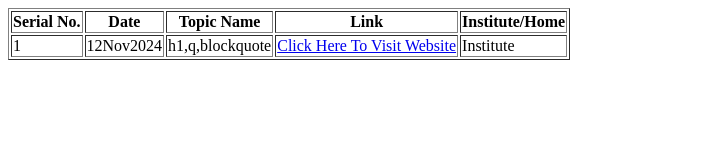
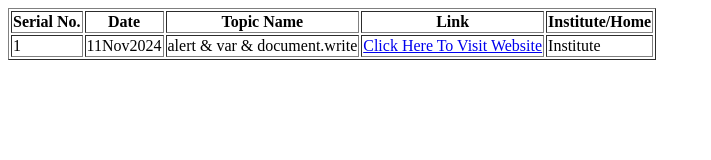
Before and after one commit to KavishRajput/JAVASCRIPT, a plain HTML site: page index.html in a window 1280 px wide. Shown: the whole page, without its empty margins (0-711 px from the left). Drawn offline with Linux system fonts and the light colour scheme.

Commit message:
Update index.html

```diff
--- a/index.html
+++ b/index.html
@@ -16,9 +16,9 @@
         </tr>
         <tr>
             <td>1</td>
-            <td>12Nov2024</td>
-            <td>h1,q,blockquote</td>
-            <td><a href="https://kavishrajput.github.io/HTML/Lectures/12Nov2024/h1_q_blockquote.html">Click Here To Visit Website</a></td>
+            <td>11Nov2024</td>
+            <td>alert & var & document.write</td>
+            <td><a href="https://kavishrajput.github.io/JAVASCRIPT/Lectures/11Nov2024/alert_var_document_write.html">Click Here To Visit Website</a></td>
             <td>Institute</td>
         </tr>
     </table>
```
